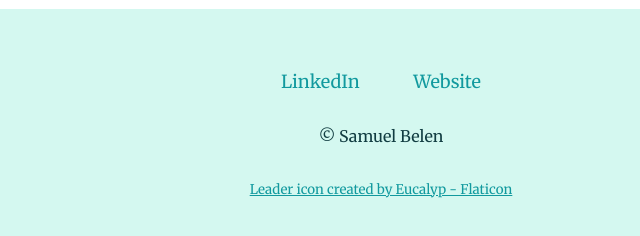
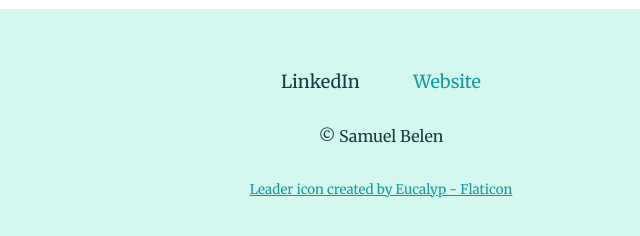
Before and after one commit to callMeSam808/css-my-site, a plain HTML site: page index.html in a window 1280 px wide. In both pictures the pointer is over the link "LinkedIn". Shown: the part 2629-2865 px from the top of the page, 259-899 px from the left. Drawn offline with Linux system fonts and the light colour scheme.

Commit message:
Add hover color to footer-links.

```diff
--- a/css/sytles.css
+++ b/css/sytles.css
@@ -153,6 +153,10 @@ p {
   text-decoration: none;
 }
 
+.footer-link:hover {
+  color: #113c41;
+}
+
 .bottom-container p {
   color: #113c41;
 }
```
